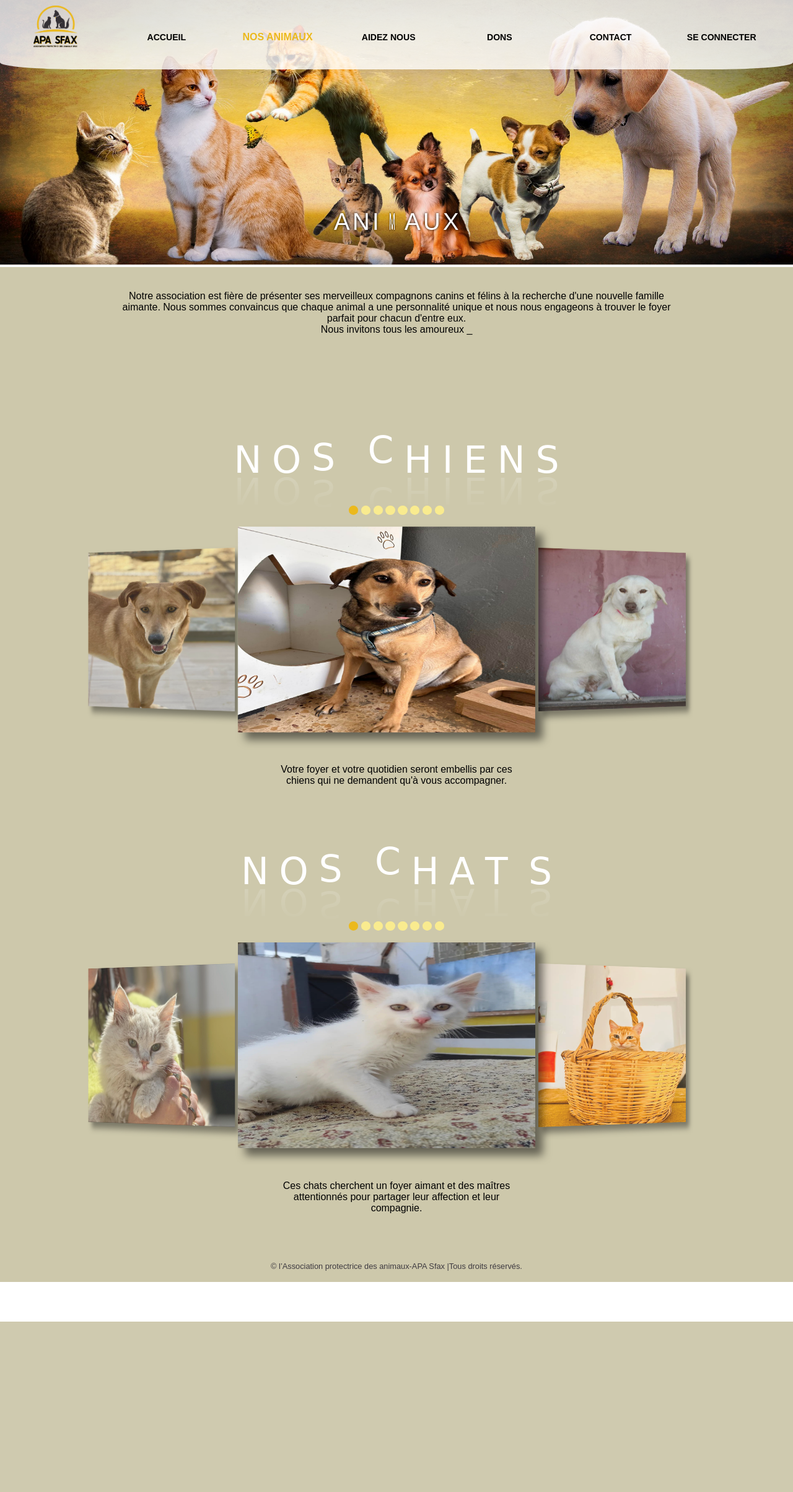
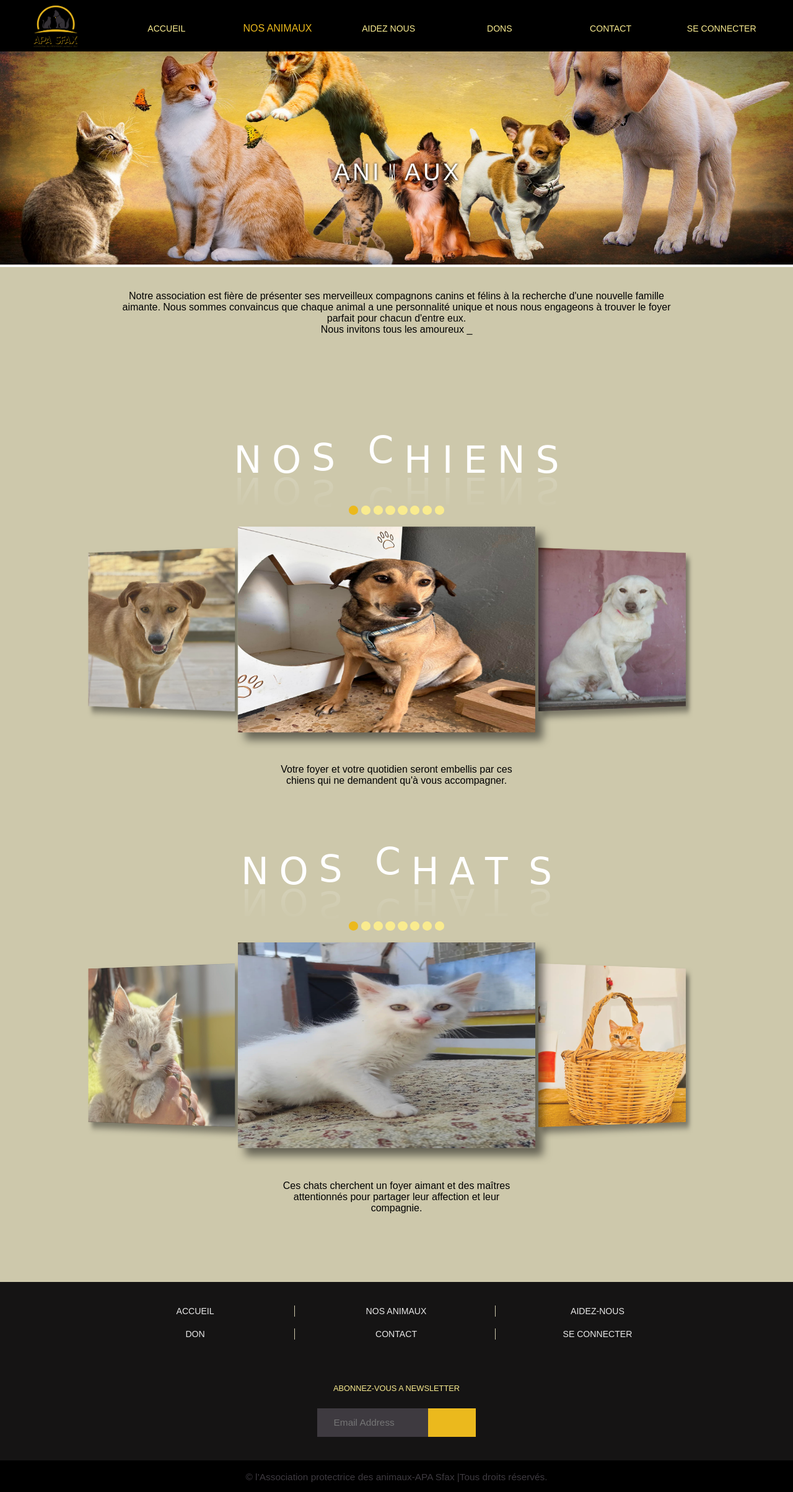
Before and after one commit to matoussi-roua/APASfax-Website-UniPROJECT, a PHP site: page /NosAnimaux.html in a window 1280 px wide. Shown: the whole page at 62% size. Before the commit the page ends 2133 px from the top, so only its background shows below. Run offline with PHP 8.4, Linux system fonts and the light colour scheme.

Commit message:
footer
j ai modifie le footer
et les page accueil nos animaux et aidez nous .

```diff
--- a/CONTACT/css/Contact.css
+++ b/CONTACT/css/Contact.css
@@ -16,7 +16,8 @@ cdc8ab gris fetah
   body {
     position: relative;
   font-family: "Montserrat", sans-serif;
-  }
+  overflow-x: hidden;
+}
 
   .HEAD {
   position: relative;
--- a/LOGIN/css/Login.css
+++ b/LOGIN/css/Login.css
@@ -15,7 +15,8 @@ cdc8ab gris fetah
     body {
       position: relative;
     font-family: "Montserrat", sans-serif;
-    }
+    overflow-x: hidden;
+  }
 
     .HEAD {
     position: relative;
--- a/NOSANIMAUX/NosAnimaux.html
+++ b/NOSANIMAUX/NosAnimaux.html
@@ -65,11 +65,12 @@
 </div>
 <script src="javascript/navbar.js"></script>
 
-<div style="background-color: #cdc8ab;margin: 0% 0 5%; padding-bottom: 5%; ">
+<div style="background-color: #cdc8ab;margin: 0% 0 ; padding-bottom: 5%; ">
 
 
   <div id="typedtext"></div>
   <a name="chien"></a>
+
   <div class="waviy">
     <span style="--i:1">N</span>
     <span style="--i:2">O</span>
@@ -170,8 +171,52 @@
 
   <script src="javascript/NosAnimaux.js"></script>
 </div>
-  <footer class="footer">
+<footer class="footer-section">
+  <div class="container3">
+      <div class="footer-content pt-5 pb-5">
+          <div class="row">
+              <!-- <div class="col-xl-4 col-lg-4 mb-50">
+                  <div class="footer-widget">
+                      <div class="footer-logo">
+                          <a href="index.html"><img src="/ACCUEIL/media/logo transparent.png" class="img-fluid" alt="logo"></a>
+                      </div>
+                  </div>
+              </div> -->
+
+
+              <div class="col-xl-4 col-lg-4 col-md-6 mb-30">
+                  <div class="footer-widget">
+                      <ul>
+                          <li class="border"><a href="#">ACCUEIL</a></li>
+                          <li class="border"><a href="#">NOS ANIMAUX</a></li>
+                          <li><a href="#">AIDEZ-NOUS</a></li>
+                          <li class="border"><a href="#">DON</a></li>
+                          <li class="border"><a href="#">CONTACT</a></li>
+                          <li><a href="#">SE CONNECTER</a></li>
+                      </ul>
+                  </div>
+              </div>
+              <div class="col-xl-4 col-lg-4 col-md-6 mb-50">
+                  <div class="footer-widget2">
+                      <div class="footer-text mb-25">
+                          <p>ABONNEZ-VOUS A NEWSLETTER</p>
+                      </div>
+
+                      <div class="subscribe-form">
+                          <form action="#">
+                              <input type="text" placeholder="Email Address">
+                              <button><i class="fab fa-telegram-plane"></i></button>
+                          </form>
+                      </div>
+                  </div>
+              </div>
+          </div>
+      </div>
+  </div>
+  <div class="copyright-area">
     <p class="copyright">© l’Association protectrice des animaux-APA Sfax |Tous droits réservés.</p>
-  </footer>
+
+  </div>
+</footer>
 </body>
 </html>
--- a/NOSANIMAUX/css/NosAnimaux.css
+++ b/NOSANIMAUX/css/NosAnimaux.css
@@ -14,6 +14,7 @@ cdc8ab gris fetah
   body {
     position: relative;
   font-family: "Montserrat", sans-serif;
+  overflow-x: hidden;
   }
 
   .HEAD {
@@ -23,6 +24,7 @@ cdc8ab gris fetah
   nav {
   z-index: 1;
   position: relative;
+
   }
 
 
@@ -30,23 +32,24 @@ cdc8ab gris fetah
   nav {
   text-align: center;
   width: 100%;
-  height: 14vh;
+  height: 6.5vw;
   margin: 0;
   z-index: 1;
   position: absolute;
   top: 0;
   left: 0;
-  background-color: rgba(255, 255, 255, 0.8);
+  /* background-color: rgba(255, 255, 255, 0.8); */
+  background-color: #000000;
   padding: 0.1% auto;
-  border-bottom-left-radius:10% ;
-  border-bottom-right-radius: 10%;
+  /* border-bottom-left-radius:10% ;
+  border-bottom-right-radius: 10%; */
+  opacity: 90%;
   }
   #navb{
     position: fixed;
   }
   a{
-  color: #000000;
-  font-weight: bold;
+  color: #f9eb8f;
   font-size: 1.1vw;
   }
 
@@ -62,8 +65,8 @@ cdc8ab gris fetah
     .navbar > li {
     float: left;
     width: 14%;
-  height: 13vh;
-  line-height: 14vh;
+    height: 6.5vw;
+    line-height: 6.5vw;
     cursor: pointer;
 
 
@@ -73,8 +76,8 @@ cdc8ab gris fetah
       width: 120%;
       border-bottom: #f9eb8f 0.1px solid;
 
-    line-height:8vh;
-    height: 8vh;
+      line-height:5.5vw;
+      height: 5vw;
       font-size: 2vh;
       background: #ebb81d00;
       padding: 0px 0;
@@ -106,8 +109,14 @@ cdc8ab gris fetah
       }
 
       .sub-menu li:hover a{
-  color: #000000;
+      color: #f9eb8f;
       font-size: 1.45vw;
+
+      }
+
+      .sub-menu li{
+        background-color: #000000;
+        opacity: 80%;
       }
 
       .navbar > li:hover .sub-menu li {
@@ -125,33 +134,124 @@ cdc8ab gris fetah
 
       width: 40%;
       }
+  /* footer : */
+      .footer-section {
+        background: #151414;
+        position: relative;
+        width: 100%;
+        }
 
 
-  .footer {
+        .footer-content {
+        position: relative;
+        padding-top: 3vw;
+        }
+
+        /* .footer-logo {
+        margin-bottom: 1vw;
+        text-align: center;
+        padding: 2vw;
+        }
+
+        .footer-logo img {
+          max-width: 7vw;
+        } */
+        /* 3e3a40  gris
+        ebb91d jaune
+        f9eb8f beige
+        cdc8ab gris fetah
+        5c6074 bleugris */
+
+        /* abonnez vous a newsletter */
+        .footer-text{
+          text-align: center;
+          padding: 2vw;
+          color: #f9eb8f;
+          padding-top: 4vw;
+          font-size: 1vw;
+        }
+        .footer-widget{
+          text-align: center;
+        }
+        /* le schema  */
+        .footer-widget ul li {
+        display: inline-block;
+        width: 25vw;
+        text-align: center;
+        margin-bottom: 1.5vw;
+
+
+        }
+        .border{
+          border-right: #cdc8ab solid 1px;
+
+        }
+        .footer-widget ul li a:hover{
+        color: #ebb91d;
+        }
+        .footer-widget ul li a {
+        color: #ffff;
+        opacity: 90%;
+
+        }
+
+        .subscribe-form {
+        position: relative;
+        /* si je clique sur email address le cadre blanc ne sera pas affiche */
+        overflow: hidden;
+        width:20vw ;
+        margin: auto;
+        }
+        .subscribe-form input {
+        width: 100%;
+        padding: 1vw 2vw;
+        background: #3e3a40;
+        border: 1px solid #3e3a40;
+        color: #fff;
+        font-size: 1.2vw;
+        }
+        .subscribe-form button {
           position: absolute;
-  height: 50px;
-  width: 100%;
-  background-color: #cdc8ab;
-  bottom: 0px;
-
+          right: 0;
+          background: #ebb91d;
+          padding: auto;
+          border: 1px solid #ebb91d;
+          top: 0;
+          width: 30%;
+          height: 100%;
+        }
+        .subscribe-form button i {
+        color: #3e3a40;
+        font-size: 1.5vw;
+        transform: rotate(-6deg);
         }
 
         .copyright{
           position: absolute;
           width: 100%;
           color: #3e3a40;
-  line-height: 300%;
-  font-size: 0.8em;
+          line-height: 3vw;
+          font-size: 1.2vw;
           text-align: center;
           bottom:5px;
           }
+          .copyright-area{
+            background: #000000;
+            padding: 2vw 0;
+            margin-top: 3vw;
+
+            }
+            .copyright-area p{
+              color: #3e3a40;
+            }
+  /* fin footer */
 
   .imageHead  {
 
   background-size: cover;
   background-position: center;
   text-align: center;
-  margin-top: 18vh;
+  margin-top: 5vw;
   padding: 15vw;
   color: white;
   text-shadow: 0px 0px 4px black;
@@ -232,7 +332,9 @@ img{
   align-items: top;
   flex-direction: row;
   width: 100%;
-  padding: 5% 10% ;}
+  padding: 5% 10% ;
+
+}
 
 .image2{
   padding: 5%;
@@ -275,7 +377,6 @@ left: -9999px;
 
 
 .caroussel_diapo{
-
 position: relative;
 text-align: center;
 margin: 3% 30%;
@@ -386,7 +487,6 @@ filter: drop-shadow(12px 12px 7px hsla(0,0%,0%,.5))
 
   position: absolute;
   left: -9999px;
-
   }
 
 
@@ -394,6 +494,7 @@ filter: drop-shadow(12px 12px 7px hsla(0,0%,0%,.5))
   position: relative;
   text-align: center;
   margin:9% auto ;
+
   }
 
 .caroussel_dia input[type=radio] + label {
@@ -413,6 +514,7 @@ filter: drop-shadow(12px 12px 7px hsla(0,0%,0%,.5))
 .caroussel_dia label{
 
   background:#ebb91d;
+
 
   }
 
--- a/NOSANIMAUX/javascript/navbar.js
+++ b/NOSANIMAUX/javascript/navbar.js
@@ -2,10 +2,10 @@ window.addEventListener("scroll", function(){
     var navb = document.getElementById("navb");
     if(window.pageYOffset > 0){
 
-      navb.style.height = "13vh";
+      navb.style.height = "6.5vw";
     }
     else{
-        navb.style.height = "14vh";
+        navb.style.height = "6.5vw";
     }
 
   });
```
Also changed, not shown: ACCUEIL/Accueil.html (+11 -10 lines), ACCUEIL/css/Accueil.css (+120 -148 lines), AIDEZ NOUS/AidezNous.html (+50 -3 lines), AIDEZ NOUS/css/AidezNous.css (+115 -19 lines). Lines whose indentation alone changed are shown as unchanged.
